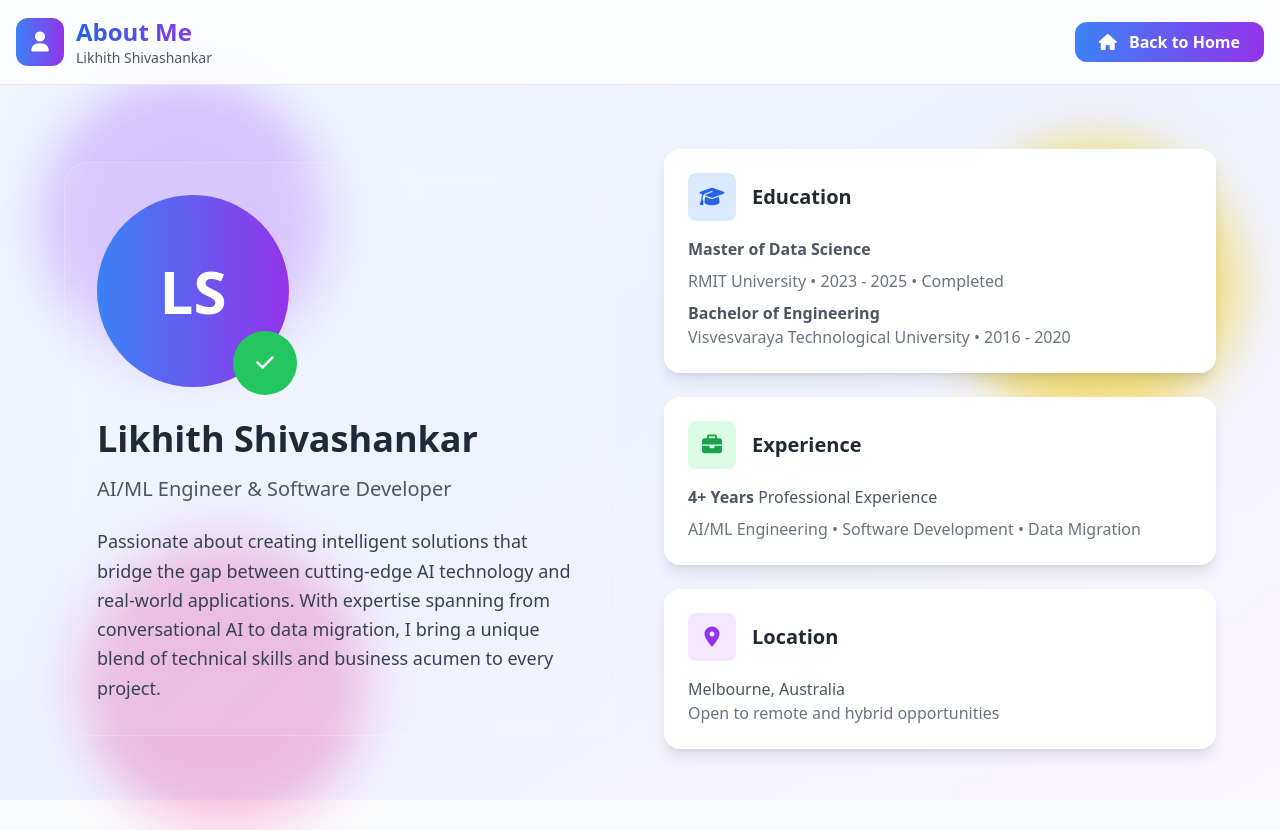
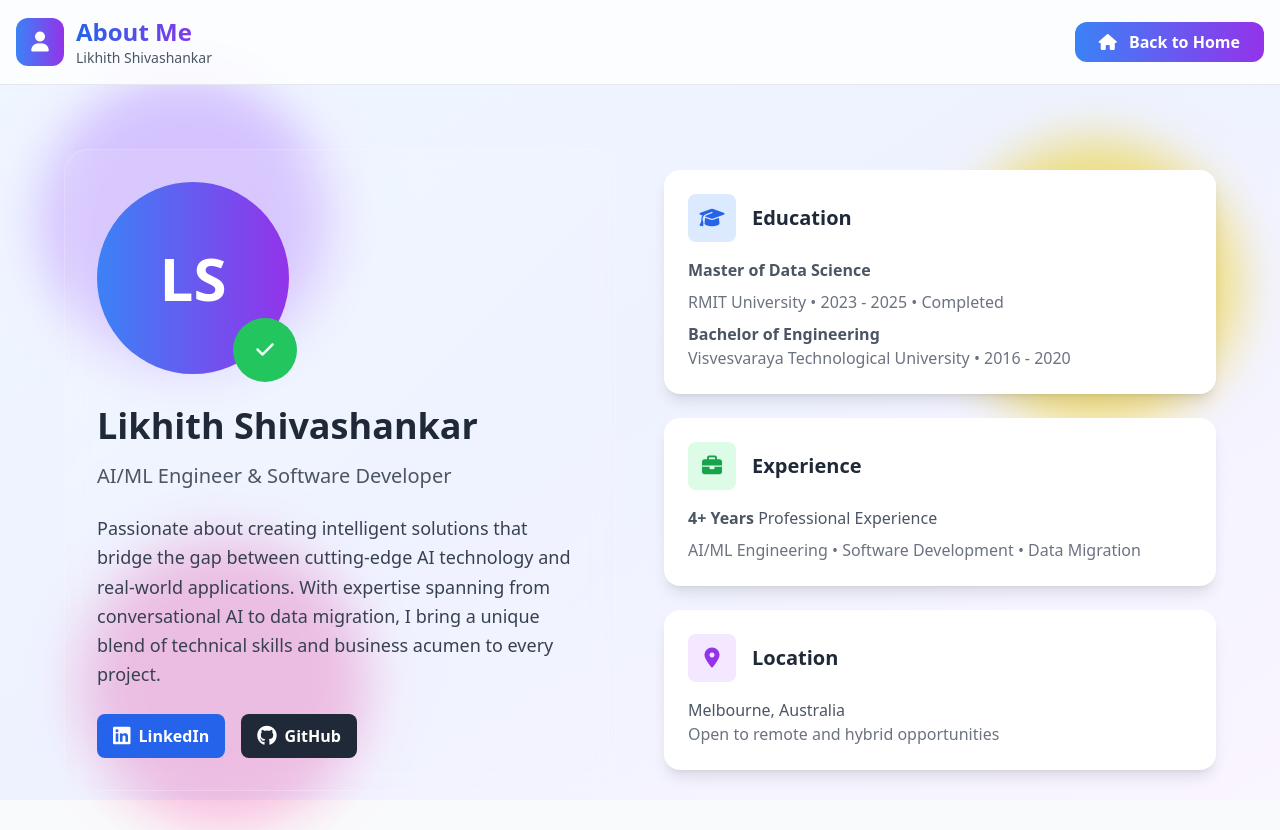
Before and after one commit to LIKHITH20/Interactive-Portfolio, a plain HTML site: page templates/about.html in a window 1280 px wide. Shown: the top 830 px of the page. Drawn offline with nearby package versions, Linux system fonts and the light colour scheme.

Commit message:
Complete merge with remote changes

```diff
--- a/templates/about.html
+++ b/templates/about.html
@@ -151,12 +151,24 @@
                         <p class="text-xl text-gray-600 mb-6">
                             AI/ML Engineer & Software Developer
                         </p>
-                        <p class="text-lg text-gray-700 leading-relaxed">
+                        <p class="text-lg text-gray-700 leading-relaxed mb-6">
                             Passionate about creating intelligent solutions that bridge the gap between
                             cutting-edge AI technology and real-world applications. With expertise spanning
                             from conversational AI to data migration, I bring a unique blend of technical
                             skills and business acumen to every project.
                         </p>
+
+                        <!-- Social Links -->
+                        <div class="flex items-center space-x-4">
+                            <a href="https://www.linkedin.com/in/likhith-shivashankar/" target="_blank" class="flex items-center space-x-2 bg-blue-600 hover:bg-blue-700 text-white px-4 py-2 rounded-lg transition-all duration-300 transform hover:scale-105">
+                                <i class="fab fa-linkedin text-xl"></i>
+                                <span class="font-semibold">LinkedIn</span>
+                            </a>
+                            <a href="https://github.com/LIKHITH20" target="_blank" class="flex items-center space-x-2 bg-gray-800 hover:bg-gray-900 text-white px-4 py-2 rounded-lg transition-all duration-300 transform hover:scale-105">
+                                <i class="fab fa-github text-xl"></i>
+                                <span class="font-semibold">GitHub</span>
+                            </a>
+                        </div>
                     </div>
 
                     <!-- Quick Stats -->
```
Also changed, not shown: templates/index.html (+13 -1 lines).
